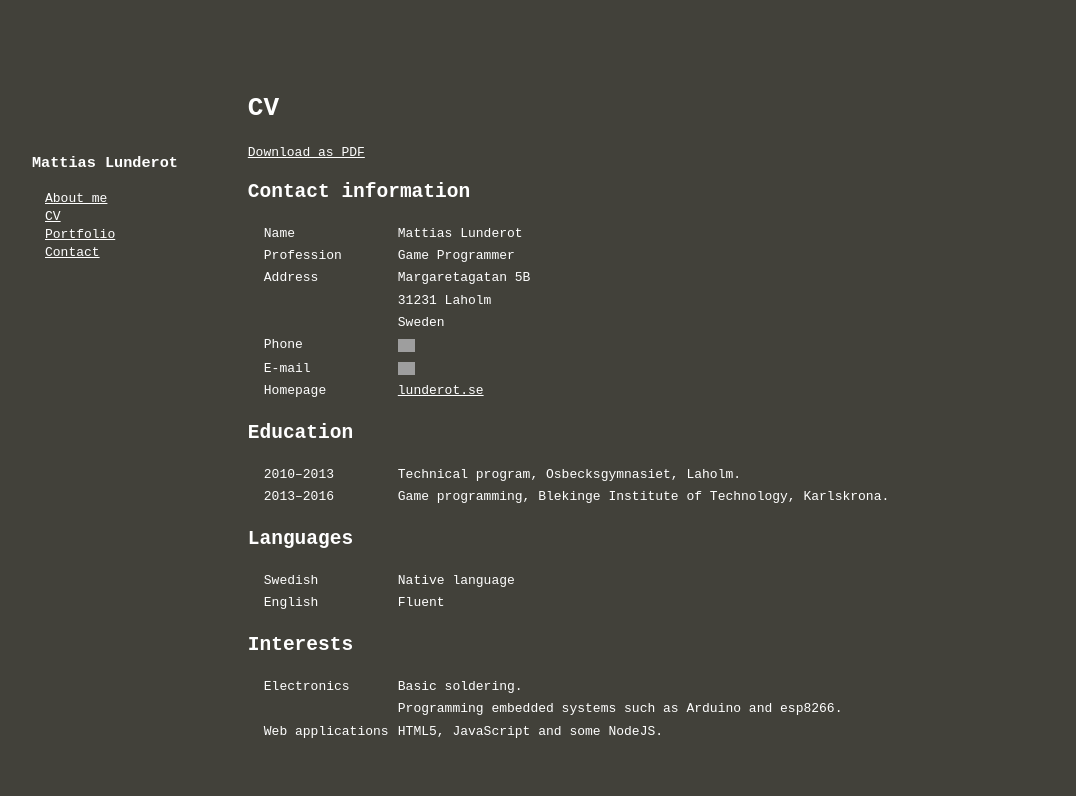
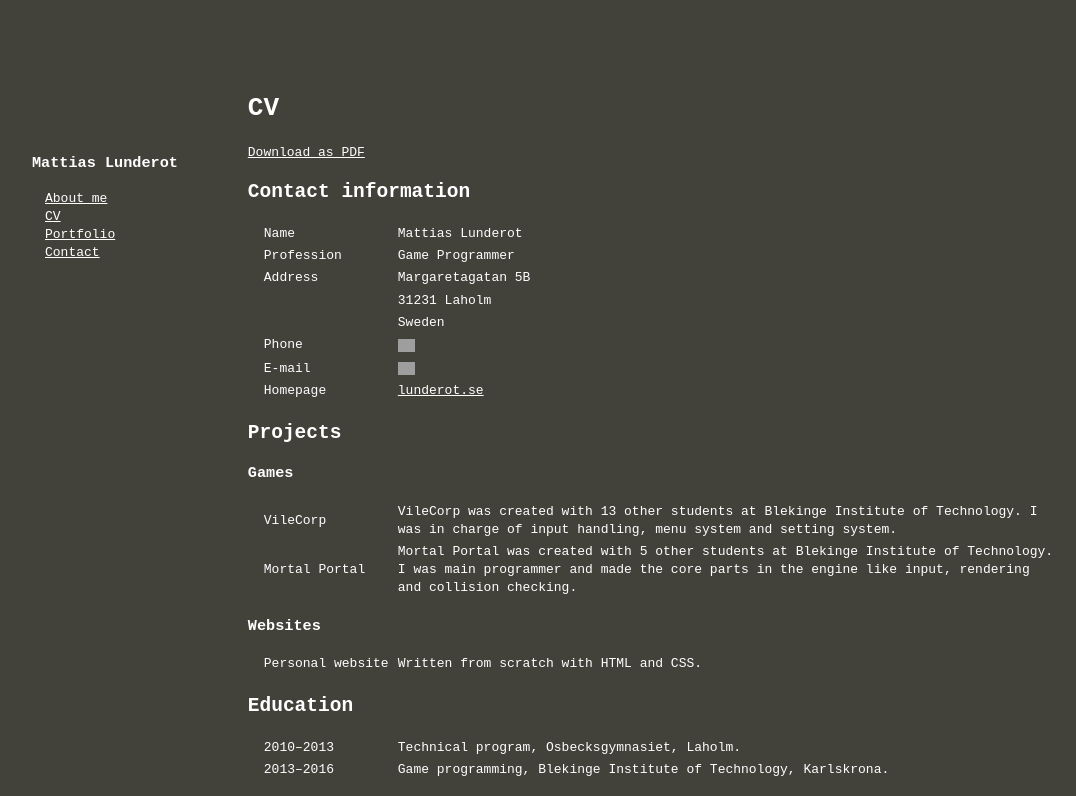
Before and after one commit to lunderot/lunderot.github.io, a plain HTML site: page cv/index.html in a window 1280 px wide. Shown: the top 796 px of the page, without its empty margins (54-1130 px from the left). Drawn offline with Linux system fonts and the light colour scheme; grey boxes are pictures that could not be loaded.

Commit message:
Updated CV pdf and website
Changed print CSS to fit all CV text

```diff
--- a/cv/index.html
+++ b/cv/index.html
@@ -25,7 +25,7 @@
 				</ol>
 			</div>
 			<div id="content">
-				<h1>CV</h1>
+				<h1 class="noprint">CV</h1>
 					<a href="files/Mattias%20Lunderot%20-%20CV.pdf" class="noprint">Download as PDF</a>
 					<h2>Contact information</h2>
 						<table>
@@ -40,6 +40,28 @@
 							<tr><td>Homepage</td><td><a href="http://lunderot.se">lunderot.se</a></td></tr>
 						</table>
 
+					<h2>Projects</h2>
+						<h3>Games</h3>
+							<table>
+								<tr>
+									<td>VileCorp</td>
+									<td>VileCorp was created with 13 other students at Blekinge Institute of Technology. I
+									was in charge of input handling, menu system and setting system.</td>
+								</tr>
+								<tr>
+									<td>Mortal Portal</td>
+									<td>Mortal Portal was created with 5 other students at Blekinge Institute of Technology.
+									I was main programmer and made the core parts in the engine like input, rendering
+									and collision checking.</td>
+								</tr>
+							</table>
+						<h3>Websites</h3>
+							<table>
+								<tr>
+									<td>Personal website</td>
+									<td>Written from scratch with HTML and CSS.</td>
+								</tr>
+							</table>
 					<h2>Education</h2>
 						<table>
 							<tr><td>2010–2013</td><td>Technical program, Osbecksgymnasiet, Laholm.</td></tr>
--- a/style.css
+++ b/style.css
@@ -37,6 +37,13 @@ table tr td:first-child{
 	top:0.25em;
 }
 @media print {
+	#wrapper {
+		padding: 0;
+	}
+	.body
+	{
+		line-height:1;
+	}
 	#menu, .noprint
 	{
 		display:none;
```
Also changed, not shown: 1 other file.
